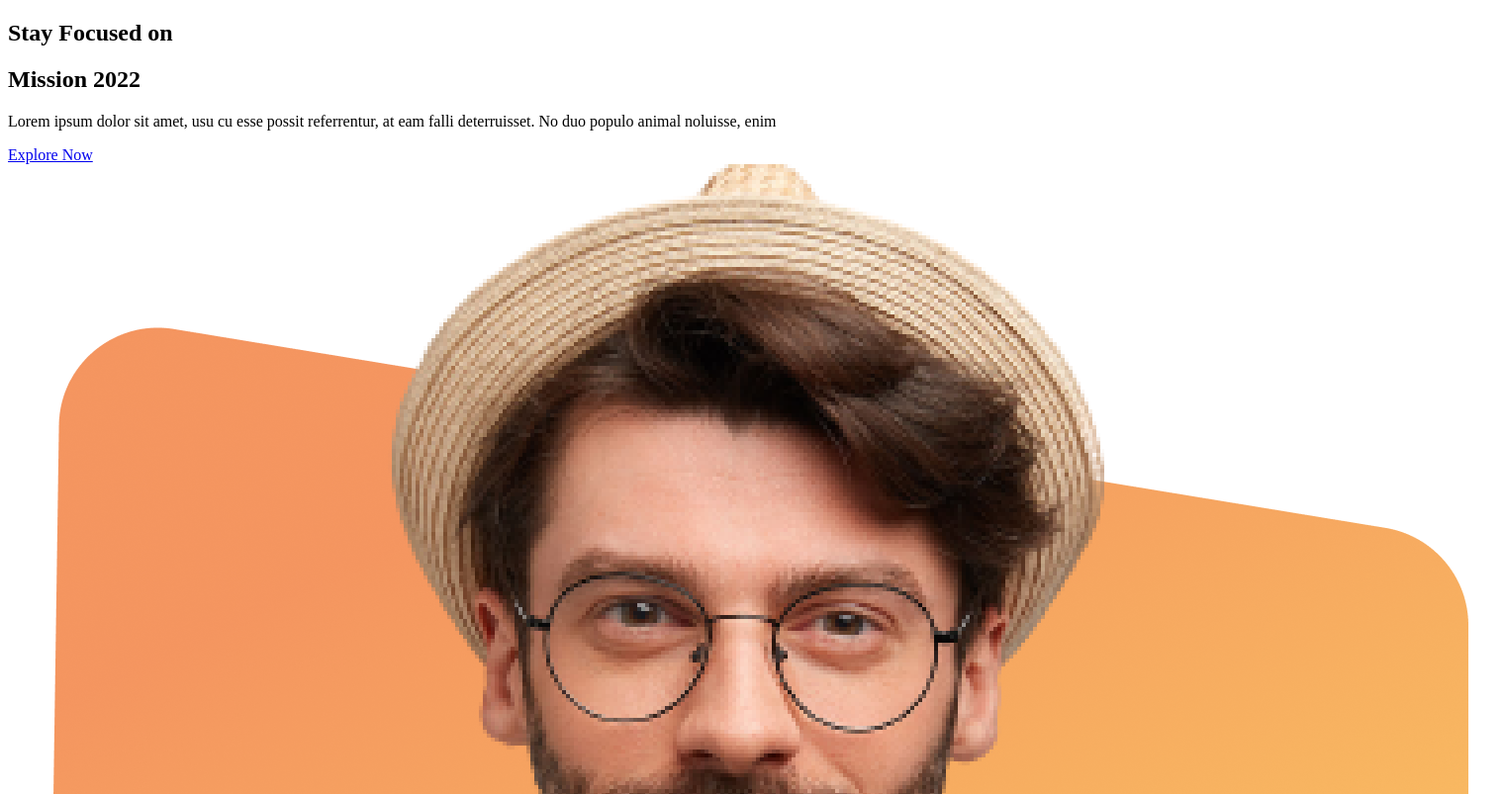
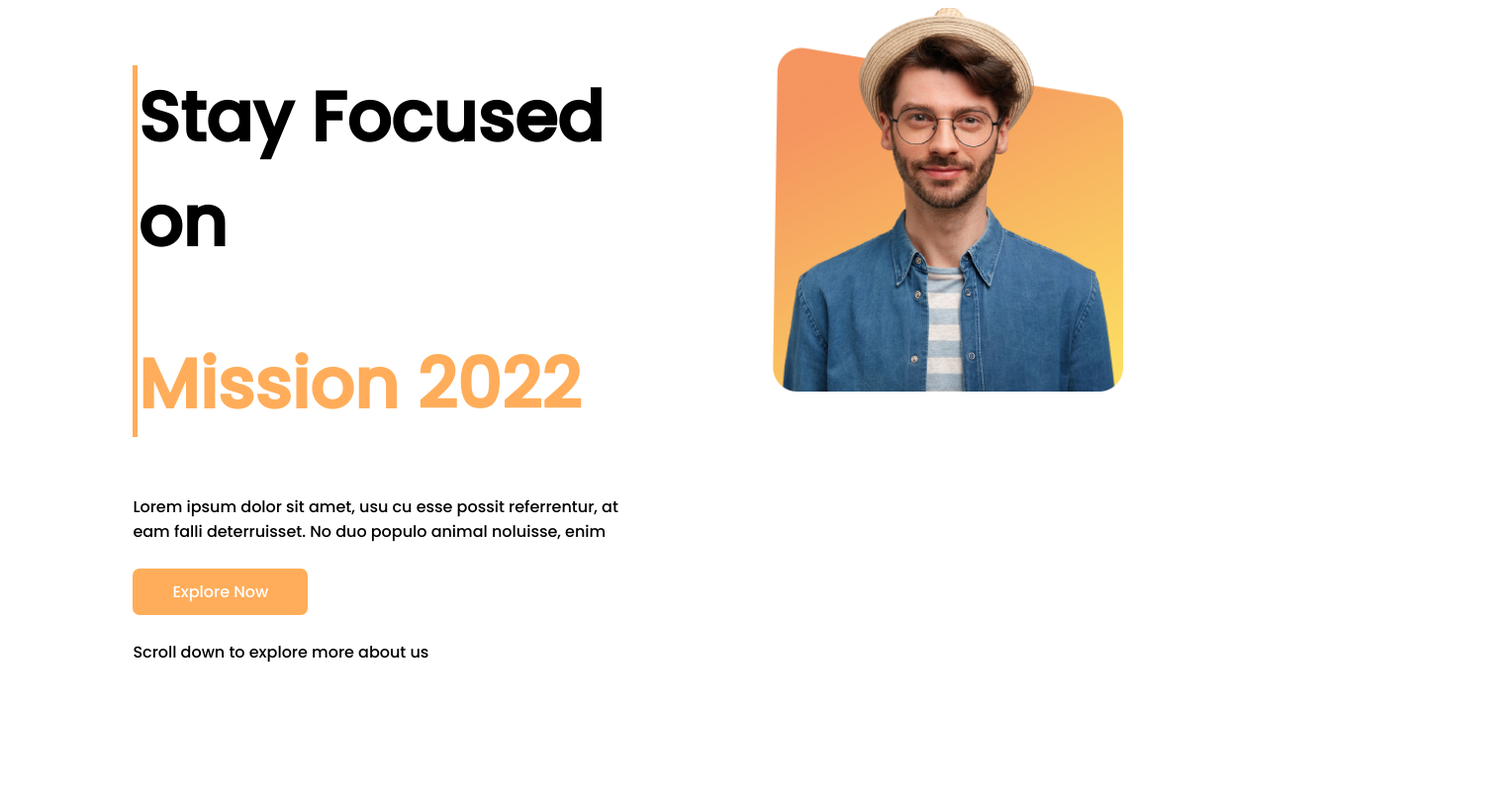
Before and after one commit to mdnayeemshikder/assignment-1, a plain HTML site: page index.html in a window 1280 px wide. Shown: the top 803 px of the page at 99% size, 1520 px wide, since content can reach past the window. Drawn offline with Linux system fonts and the light colour scheme.

Commit message:
first section

```diff
--- a/index.html
+++ b/index.html
@@ -5,20 +5,26 @@
     <meta http-equiv="X-UA-Compatible" content="IE=edge" />
     <meta name="viewport" content="width=device-width, initial-scale=1.0" />
     <title>Assignment-1</title>
+    <link rel="preconnect" href="https://fonts.googleapis.com" />
+    <link rel="preconnect" href="https://fonts.gstatic.com" crossorigin />
+    <link href="https://fonts.googleapis.com/css2?family=Poppins:wght@500&display=swap" rel="stylesheet" />
     <link rel="stylesheet" href="style.css" />
   </head>
   <body>
     <section>
-      <div>
-        <h1>Stay Focused on</h1>
-        <h1>Mission 2022</h1>
-        <p>
+      <div class="half-to-half">
+        <div class="border-left">
+          <h1>Stay Focused on</h1>
+          <h1><span>Mission 2022</span></h1>
+        </div>
+        <p class="pera">
           Lorem ipsum dolor sit amet, usu cu esse possit referrentur, at eam falli deterruisset. No duo populo animal
           noluisse, enim
         </p>
         <a href="https://www.facebook.com/nayemshikder.12345/">Explore Now</a>
+        <p class="pera2">Scroll down to explore more about us</p>
       </div>
-      <div>
+      <div class="half-to-half">
         <img src="images/person/person-1.png" alt="" />
       </div>
     </section>
--- a/style.css
+++ b/style.css
@@ -0,0 +1,39 @@
+body{
+    font-family: 'Poppins', sans-serif;
+}
+.half-to-half{
+    width: 50%;
+    padding-right: 6%;
+}
+section{
+    display: flex;
+    padding-left: 10%;
+}
+.half-to-half img{
+    width: 74%;
+    padding-left: 14%;
+
+}
+h1{
+    font-size: 70px;
+}
+.border-left{
+    border-left: 5px solid #FFAD5A;
+
+}
+a{
+    text-decoration: none;
+    color: white;
+    background-color: #FFAD5A;
+    padding: 12px 40px;
+    border-radius: 7px;
+}
+span{
+    color: #FFAD5A;
+}
+.pera{
+    padding-bottom: 20px;
+}
+.pera2{
+    padding-top: 20px;
+}
```
